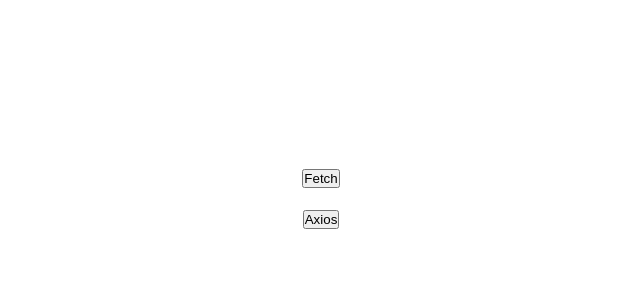
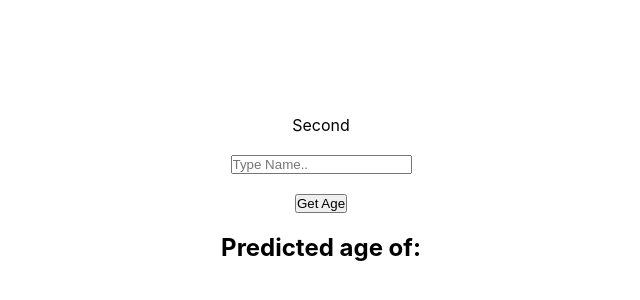
Before and after one commit to kasparlaurenz/pedrotech-course, a React (Create React App) app: page / in a window 1280 px wide. Shown: the part 202-502 px from the top of the page, without its empty margins (319-959 px from the left). Built offline with nearby package versions, Linux system fonts and the light colour scheme; no server answers; the HTML template or start-up script is replaced by a standard one.

Commit message:
setup second example

```diff
--- a/src/App.tsx
+++ b/src/App.tsx
@@ -1,13 +1,11 @@
 import React from 'react';
 import './App.css';
-import Axios from './Axios';
-import Fetch from './Fetch';
+import Second from './Second';
 
 function App() {
   return (
     <div className="App">
-      <Fetch />
-      <Axios />
+      <Second />
     </div>
   );
 }
--- /dev/null
+++ b/src/Second.tsx
@@ -0,0 +1,30 @@
+import React, { useState } from 'react';
+import axios from 'axios';
+
+const Second = () => {
+  const [name, setName] = useState<{ name: string; age?: number }>({
+    name: '',
+  });
+
+  const getAge = () => {
+    axios
+      .get(`https://api.agify.io?name=${name}`)
+      .then(response => setName({ ...name, age: response.data.age }));
+  };
+  return (
+    <>
+      Second
+      <input
+        type="text"
+        placeholder="Type Name.."
+        onChange={e => setName({ ...name, name: e.target.value })}
+        value={name.name}
+      />
+      <button onClick={getAge}>Get Age</button>
+      <h2>Predicted age of: {name.name}</h2>
+      <p>{name.age}</p>
+    </>
+  );
+};
+
+export default Second;
```
